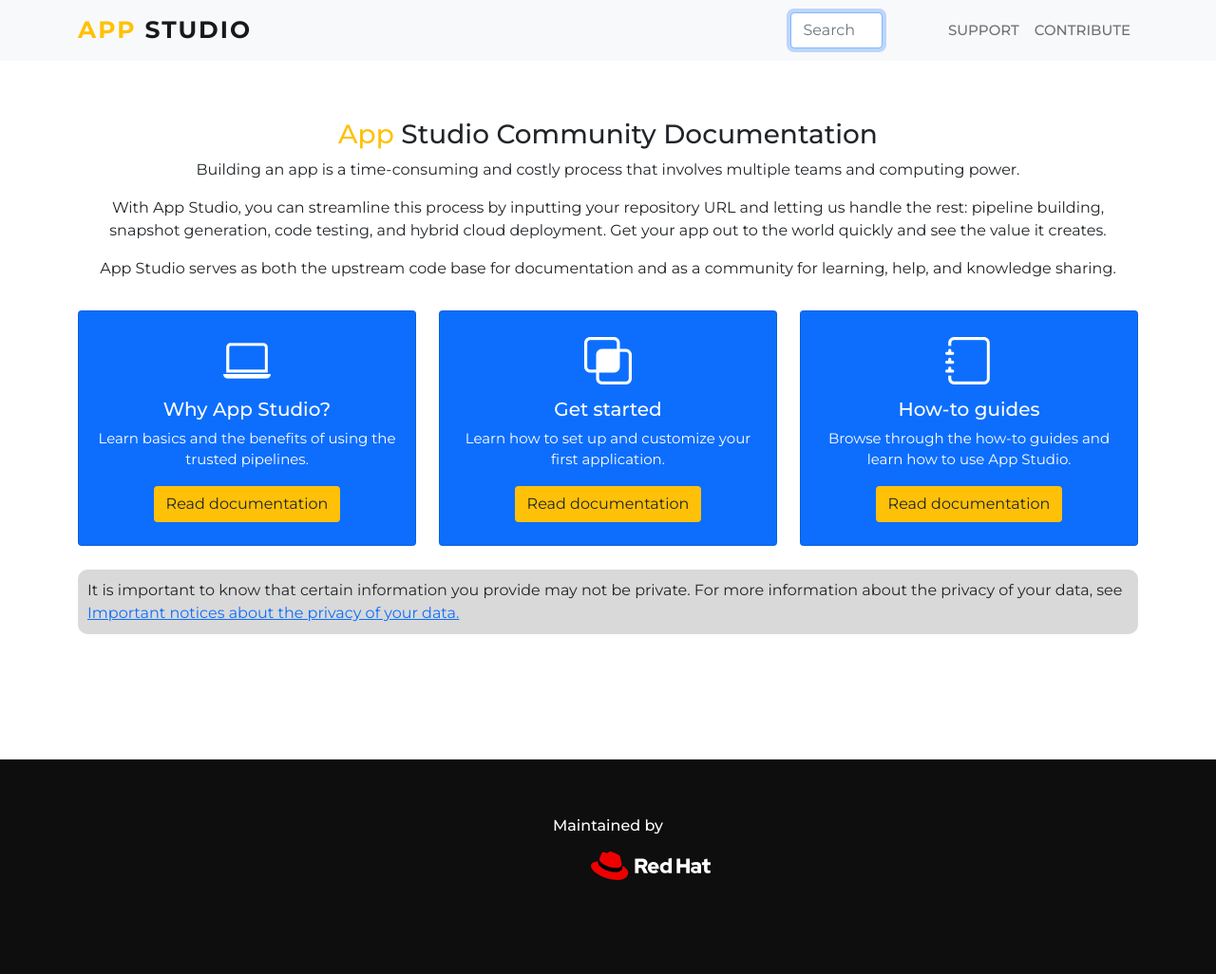
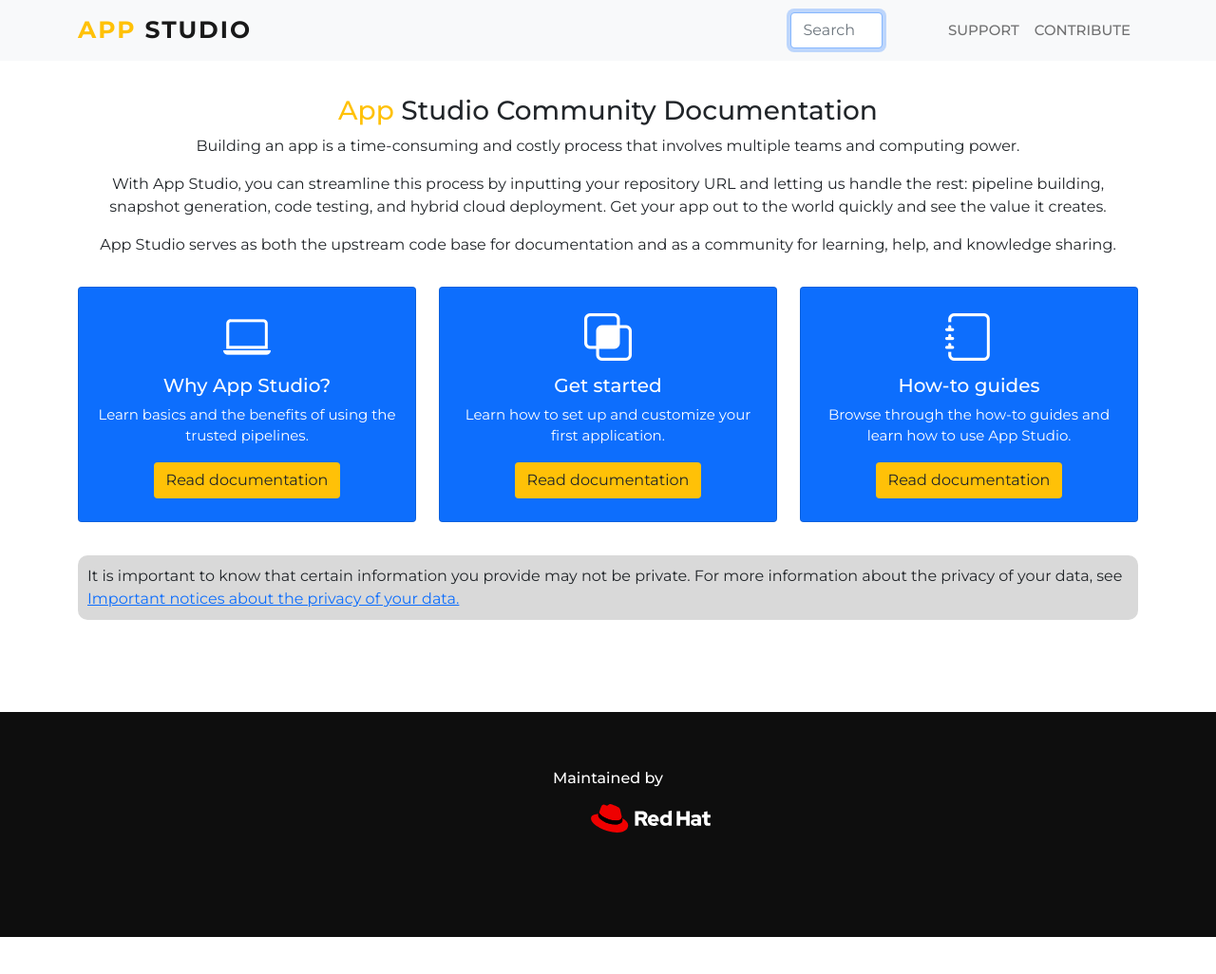
Before and after one commit to redhat-appstudio/appstudio.docs.ui.io, a Jekyll site: the page built from index.html, in a window 1280 px wide and 1037 px high. Shown: the top 1026 px of the window at 95% size. Built offline with Jekyll 4.4.1, drawn with Linux system fonts in a browser that asks for light colours; nearby versions of some CDN libraries.

Commit message:
Update style.css

```diff
--- a/css/style.css
+++ b/css/style.css
@@ -6,7 +6,7 @@ body {
 	background: #f1fbff;
 }
 .section-padding {
-	padding: 100px 0;
+	padding: 65px 0;
 }
 .carousel-item {
 	height: 100vh;
@@ -163,5 +163,5 @@ svg {
 }
 
 .pb-3 {
-	padding-top: 25px !important;
+	padding-top: 35px !important;
 }
```
